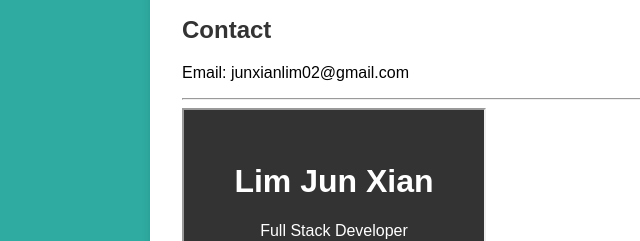
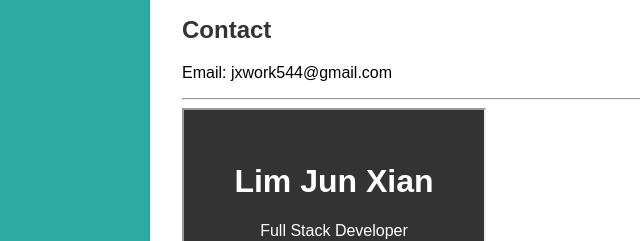
Before and after one commit to Code-zzz123/Resume, a plain HTML site: page index.html in a window 1280 px wide. Shown: the part 489-730 px from the top of the page, 108-748 px from the left. Drawn offline with Linux system fonts and the light colour scheme.

Commit message:
Changed email address

```diff
--- a/index.html
+++ b/index.html
@@ -21,7 +21,7 @@
 
         </ul>
         <h2>Contact</h2>
-        <p>Email: junxianlim02@gmail.com</p>
+        <p>Email: jxwork544@gmail.com</p>
 
         <hr>
 
```
